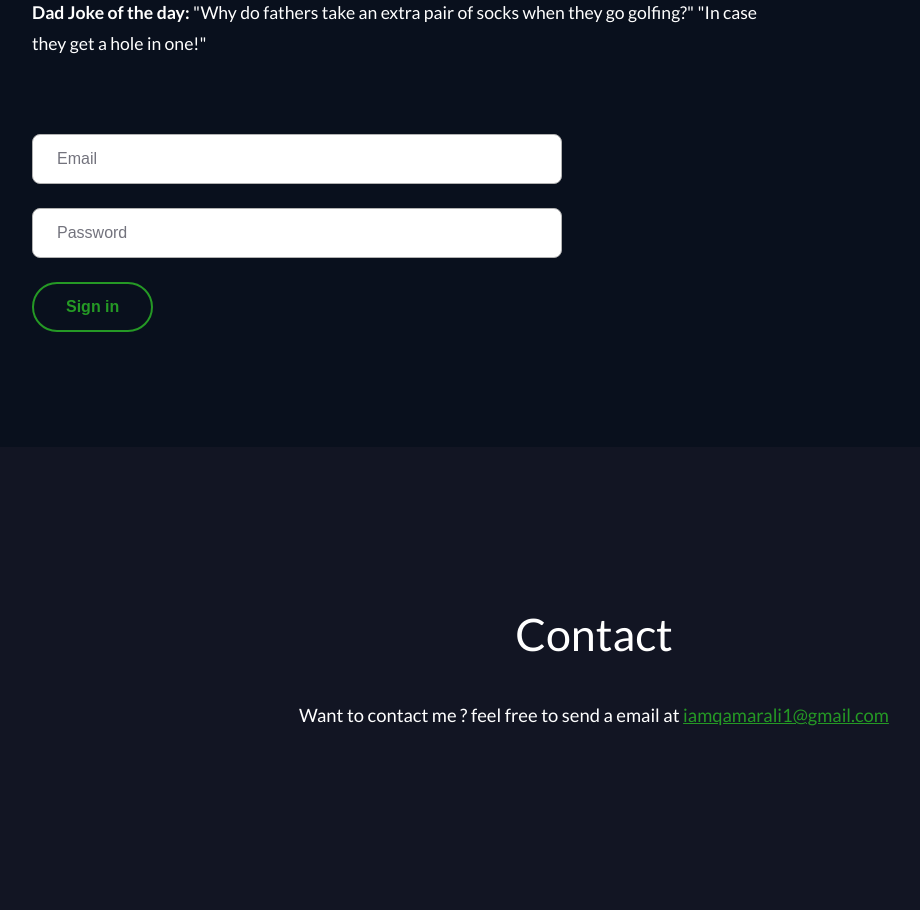
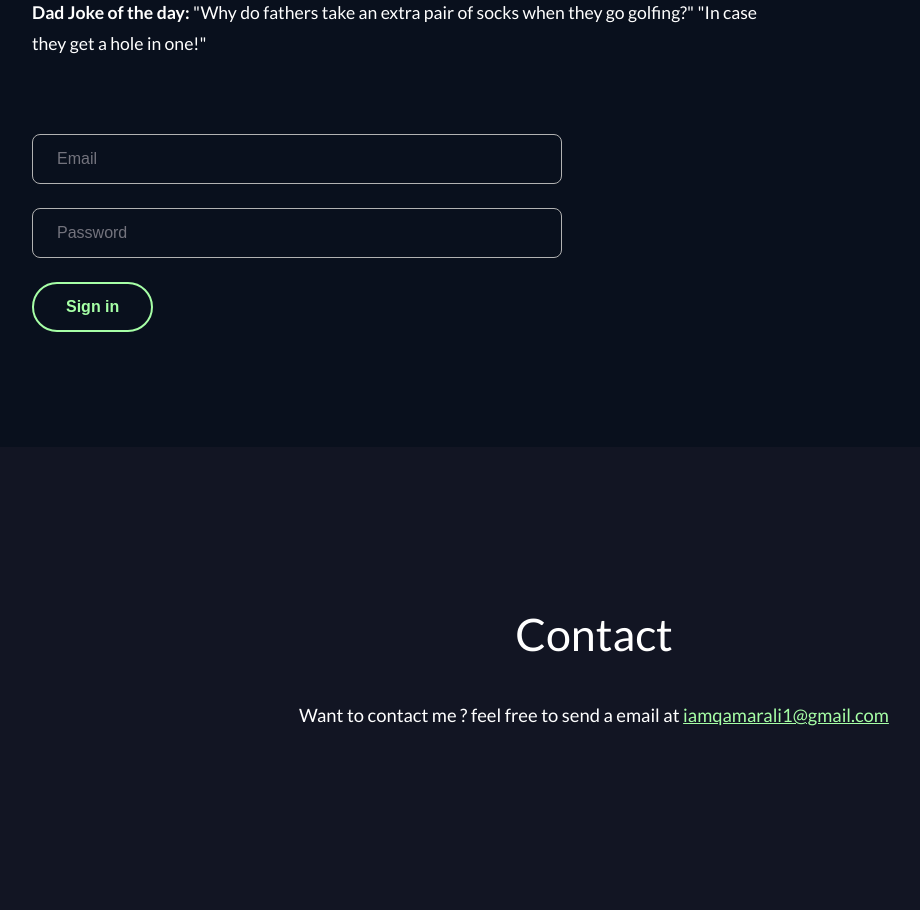
Before and after one commit to iamqamarali/iamqamarali-v2, a Nuxt app: page /auth/signin in a window 1280 px wide. Shown: the part 280-1190 px from the top of the page, without its empty margins (46-966 px from the left). Built offline with nearby package versions, Linux system fonts and the light colour scheme; no server answers.

Commit message:
modified dark skin

```diff
--- a/assets/scss/css-components/button.scss
+++ b/assets/scss/css-components/button.scss
@@ -5,9 +5,9 @@ button,
     justify-content: center;
     height: var(--btn-height);
     background-color: transparent;
-    color: var(--primary);
+    color: var(--btn-primary-color);
     padding: 0 2rem;
-    border: 2px solid var(--primary);
+    border: 2px solid var(--btn-primary-color);
     border-radius: 50px;
     font-size: 1rem;
     font-weight: 600;
@@ -15,7 +15,7 @@ button,
     transition: all 0.3s ease-in-out;
     cursor: pointer;
     &:hover{
-        background-color: var(--primary);
-        color: white;
+        background-color: var(--btn-primary-color);
+        color: var(--btn-primary-text-color);
     }
 }
--- a/assets/scss/css-components/input.scss
+++ b/assets/scss/css-components/input.scss
@@ -11,6 +11,7 @@ input[type=number]{
     border: 1px solid var(--input-border-color);
     font-size: 1rem;
     color: var(--input-text-color);
+    background-color: var(--input-background-color);
     margin-bottom: 1.5rem;
     &:focus{
         outline: none;
--- a/assets/scss/skins/dark.scss
+++ b/assets/scss/skins/dark.scss
@@ -1,24 +1,25 @@
 .skin-dark{
     --dark-skin-color: #09101d;
 
-    --primary-light: #89c989;
-    --primary : #259925;
-    --primary-dark: #259925;
+    --primary-light: #a6ffa6;
+    --primary : #a6ffa6;
+    --primary-dark: #569456;
+    --primary-text-color: #09101d;
 
     --gray-text-color: #73737D;
     --body-bg-color: var(--dark-skin-color);
     --body-text-color: #fff;
-    --anchor-color: #259925;
-    --anchor-color-hover: #259925;
+    --anchor-color: #a6ffa6;
+    --anchor-color-hover: #569456;
 
-    --selection-bg-color: #bfeebf;
+    --selection-bg-color: #8fe28f;
     --selection-text-color: #000;
 
 
     // header
     --header-bg-color: var(--dark-skin-color);
     --header-text-color: #fff;
-    --header-text-hover-color: #000;
+    --header-text-hover-color: var(--primary);
 
     // footer
     --footer-bg-color: #121523;
@@ -30,8 +31,12 @@
 
     // forms
     // input
+    --input-background-color: #09101d;
     --input-border-color: #b2b2b2;
-    --input-border-color-focus: #259925;
-    --input-text-color: #000;
+    --input-border-color-focus: #a6ffa6;
+    --input-text-color: #fff;
     // button
+    --btn-primary-color: var(--primary);
+    --btn-primary-text-color: var(--primary-text-color)
+
 }
--- a/assets/scss/skins/light.scss
+++ b/assets/scss/skins/light.scss
@@ -2,6 +2,8 @@
     --primary-light: #89c989;
     --primary : #259925;
     --primary-dark: #259925;
+    --primary-text-color: #fff;
+
 
     --gray-text-color: #73737D;
     --body-bg-color: #fff;
@@ -28,8 +30,11 @@
 
     // forms
     // input
+    --input-background-color: #fff;
     --input-border-color: #b2b2b2;
     --input-border-color-focus: #259925;
     --input-text-color: #000;
     // button
+    --btn-primary-color: var(--primary);
+    --btn-primary-text-color: var(--primary-text-color)
 }
--- a/pages/auth/signin.vue
+++ b/pages/auth/signin.vue
@@ -1,6 +1,6 @@
 <script setup>
 definePageMeta({
-    middleware: 'guest'
+    //middleware: 'guest'
 })
 
 
```
